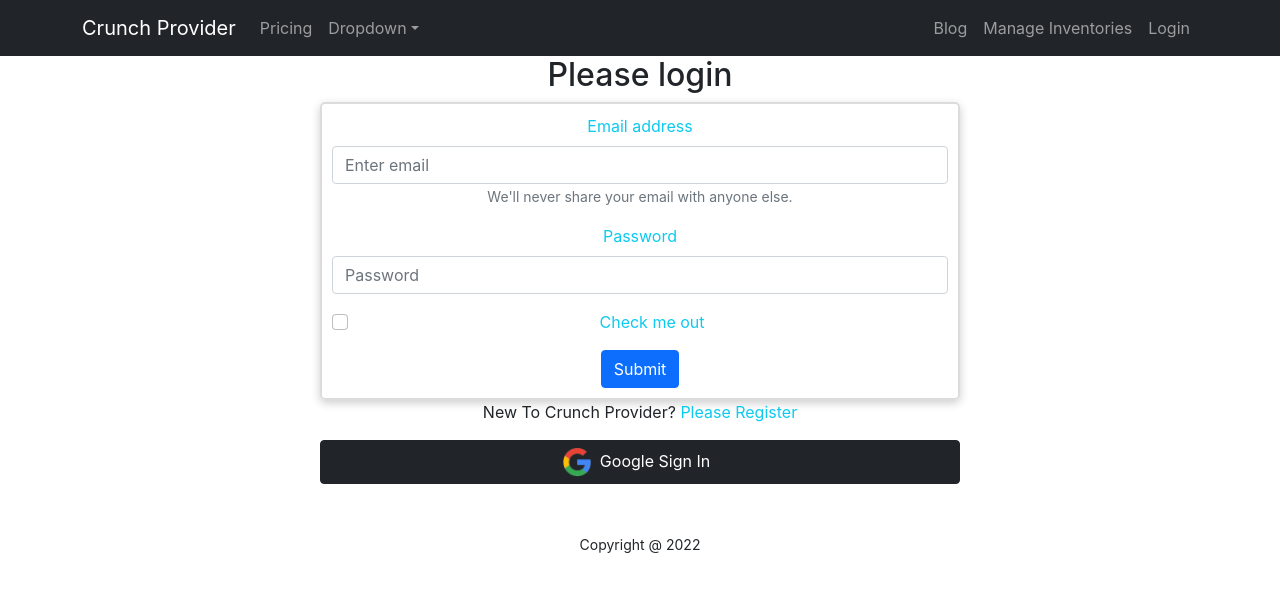
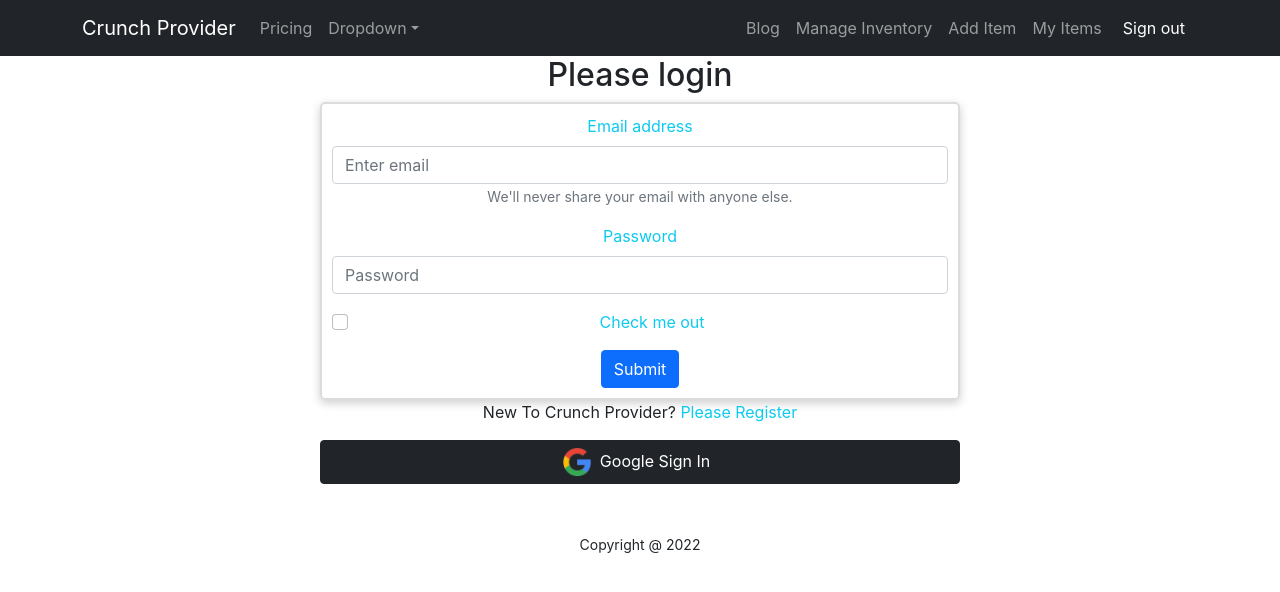
Before and after one commit to Farhan-Abid/Crunch-Provider-Client-Side, a React (Create React App) app: page /login in a window 1280 px wide. Shown: the top 592 px of the page. Built offline with nearby package versions, Linux system fonts and the light colour scheme; no server answers; sample sign-in values are in the browser's storage.

Commit message:
added navbar

```diff
--- a/src/App.js
+++ b/src/App.js
@@ -14,6 +14,7 @@
 import RequireAuth from './Pages/Login/RequireAuth/RequireAuth';
 import ManageInventories from './Pages/ManageInventories/ManageInventories';
 import AddItem from './Pages/AddItem/AddItem';
+import MyItems from './Pages/MyItems/MyItems';
 
 
 function App() {
@@ -36,6 +37,11 @@
             <AddItem></AddItem>
           </RequireAuth>
         }></Route>
+        <Route path='/myitems' element={
+          <RequireAuth>
+            <MyItems></MyItems>
+          </RequireAuth>
+        }></Route>
         <Route path='*' element={<NotFound></NotFound>}></Route>
       </Routes>
       <Footer></Footer>
--- /dev/null
+++ b/src/Pages/MyItems/MyItems.js
@@ -0,0 +1,11 @@
+import React from 'react';
+
+const MyItems = () => {
+    return (
+        <div>
+            <h2>Welcome to my items</h2>
+        </div>
+    );
+};
+
+export default MyItems;
--- a/src/Pages/Shared/Header/Header.js
+++ b/src/Pages/Shared/Header/Header.js
@@ -1,8 +1,12 @@
+import { signOut } from 'firebase/auth';
 import React from 'react';
 import { Container, Nav, Navbar, NavDropdown } from 'react-bootstrap';
+import { useAuthState } from 'react-firebase-hooks/auth';
 import { Link } from 'react-router-dom';
+import auth from '../../../firebase.init';
 
 const Header = () => {
+  const [user] = useAuthState(auth);
     return (
         <>
   <Navbar collapseOnSelect sticky='top' expand="lg" bg="dark" variant="dark">
@@ -22,10 +26,39 @@
     </Nav>
     <Nav>
       <Nav.Link as={Link} to="/blog">Blog</Nav.Link>
-      <Nav.Link as={Link} to="/manageinventories">Manage Inventories</Nav.Link>
-      <Nav.Link as={Link} to="/login">
-        Login
-      </Nav.Link>
+      {user ? (
+                <Nav.Link as={Link} to="/manageinventories">
+                  Manage Inventory
+                </Nav.Link>
+              ) : (
+                ""
+              )}
+              {user ? (
+                <Nav.Link as={Link} to="/additem">
+                  Add Item
+                </Nav.Link>
+              ) : (
+                ""
+              )}
+              {user ? (
+                <Nav.Link as={Link} to="/myitems">
+                  My Items
+                </Nav.Link>
+              ) : (
+                ""
+              )}
+      {user ? (
+                <button
+                  className="btn btn-link text-white text-decoration-none"
+                  onClick={() => signOut(auth)}
+                >
+                  Sign out
+                </button>
+              ) : (
+                <Nav.Link as={Link} to="/login">
+                  Log In
+                </Nav.Link>
+              )}
     </Nav>
   </Navbar.Collapse>
   </Container>
```
